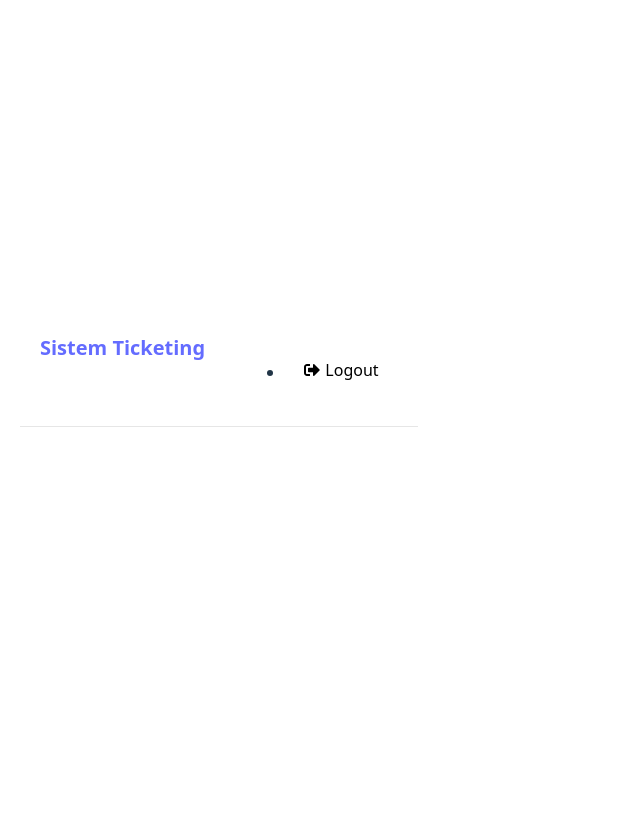
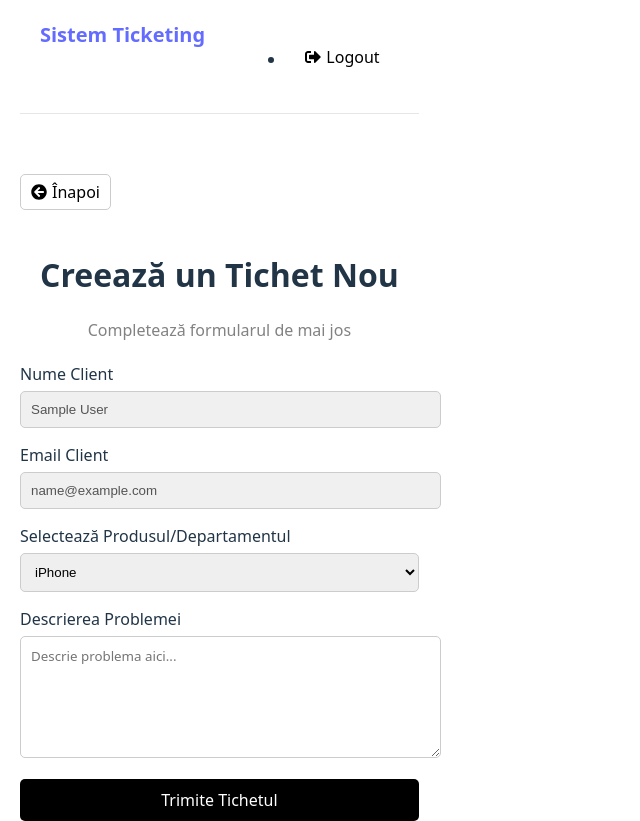
Before and after one commit to xLeo20/Aplicatie-licenta, a React app in the folder frontend/: page /new-ticket in a window 1280 px wide. Shown: the whole page, without its empty margins (0-640 px from the left). Before the commit the page ends 800 px from the top, so only its background shows below. Built offline with nearby package versions, Linux system fonts and the light colour scheme; sample sign-in values are in the browser's storage; the HTML template or start-up script is replaced by a standard one.

Commit message:
Continuare

```diff
--- a/frontend/src/App.jsx
+++ b/frontend/src/App.jsx
@@ -2,9 +2,11 @@
 import { ToastContainer } from 'react-toastify'
 import 'react-toastify/dist/ReactToastify.css'
 import Header from './components/Header'
+import PrivateRoute from './components/PrivateRoute' // <--- Import nou
 import Home from './pages/Home'
 import Login from './pages/Login'
 import Register from './pages/Register'
+import NewTicket from './pages/NewTicket' // <--- Import nou
 
 function App() {
   return (
@@ -16,6 +18,12 @@
             <Route path='/' element={<Home />} />
             <Route path='/login' element={<Login />} />
             <Route path='/register' element={<Register />} />
+
+            {/* Rute Protejate */}
+            <Route path='/new-ticket' element={<PrivateRoute />}>
+              <Route path='/new-ticket' element={<NewTicket />} />
+            </Route>
+
           </Routes>
         </div>
       </Router>
--- a/frontend/src/app/store.js
+++ b/frontend/src/app/store.js
@@ -1,8 +1,10 @@
 import { configureStore } from '@reduxjs/toolkit';
 import authReducer from '../features/auth/authSlice';
+import ticketReducer from '../features/tickets/ticketSlice'; // <--- Import nou
 
 export const store = configureStore({
   reducer: {
     auth: authReducer,
+    tickets: ticketReducer, // <--- Linie noua
   },
 });
--- /dev/null
+++ b/frontend/src/components/PrivateRoute.jsx
@@ -0,0 +1,14 @@
+import { Navigate, Outlet } from 'react-router-dom'
+import { useAuthStatus } from '../hooks/useAuthStatus'
+
+const PrivateRoute = () => {
+  const { loggedIn, checkingStatus } = useAuthStatus()
+
+  if (checkingStatus) {
+    return <h1 style={{textAlign: 'center', marginTop: '50px'}}>Se încarcă...</h1>
+  }
+
+  return loggedIn ? <Outlet /> : <Navigate to='/login' />
+}
+
+export default PrivateRoute
--- /dev/null
+++ b/frontend/src/features/tickets/ticketService.js
@@ -0,0 +1,36 @@
+import axios from 'axios'
+
+const API_URL = 'http://localhost:5000/api/tickets/'
+
+// Creare tichet nou
+const createTicket = async (ticketData, token) => {
+  const config = {
+    headers: {
+      Authorization: `Bearer ${token}`,
+    },
+  }
+
+  const response = await axios.post(API_URL, ticketData, config)
+
+  return response.data
+}
+
+// Obtine tichetele utilizatorului
+const getTickets = async (token) => {
+  const config = {
+    headers: {
+      Authorization: `Bearer ${token}`,
+    },
+  }
+
+  const response = await axios.get(API_URL, config)
+
+  return response.data
+}
+
+const ticketService = {
+  createTicket,
+  getTickets,
+}
+
+export default ticketService
--- /dev/null
+++ b/frontend/src/features/tickets/ticketSlice.js
@@ -0,0 +1,89 @@
+import { createSlice, createAsyncThunk } from '@reduxjs/toolkit'
+import ticketService from './ticketService'
+
+const initialState = {
+  tickets: [],
+  ticket: {},
+  isError: false,
+  isSuccess: false,
+  isLoading: false,
+  message: '',
+}
+
+// Creare tichet nou
+export const createTicket = createAsyncThunk(
+  'tickets/create',
+  async (ticketData, thunkAPI) => {
+    try {
+      // Luam token-ul din state-ul de auth
+      const token = thunkAPI.getState().auth.user.token
+      return await ticketService.createTicket(ticketData, token)
+    } catch (error) {
+      const message =
+        (error.response &&
+          error.response.data &&
+          error.response.data.message) ||
+        error.message ||
+        error.toString()
+      return thunkAPI.rejectWithValue(message)
+    }
+  }
+)
+
+// Obtine tichetele utilizatorului
+export const getTickets = createAsyncThunk(
+  'tickets/getAll',
+  async (_, thunkAPI) => {
+    try {
+      const token = thunkAPI.getState().auth.user.token
+      return await ticketService.getTickets(token)
+    } catch (error) {
+      const message =
+        (error.response &&
+          error.response.data &&
+          error.response.data.message) ||
+        error.message ||
+        error.toString()
+      return thunkAPI.rejectWithValue(message)
+    }
+  }
+)
+
+export const ticketSlice = createSlice({
+  name: 'ticket',
+  initialState,
+  reducers: {
+    reset: (state) => initialState,
+  },
+  extraReducers: (builder) => {
+    builder
+      .addCase(createTicket.pending, (state) => {
+        state.isLoading = true
+      })
+      .addCase(createTicket.fulfilled, (state) => {
+        state.isLoading = false
+        state.isSuccess = true
+      })
+      .addCase(createTicket.rejected, (state, action) => {
+        state.isLoading = false
+        state.isError = true
+        state.message = action.payload
+      })
+      .addCase(getTickets.pending, (state) => {
+        state.isLoading = true
+      })
+      .addCase(getTickets.fulfilled, (state, action) => {
+        state.isLoading = false
+        state.isSuccess = true
+        state.tickets = action.payload
+      })
+      .addCase(getTickets.rejected, (state, action) => {
+        state.isLoading = false
+        state.isError = true
+        state.message = action.payload
+      })
+  },
+})
+
+export const { reset } = ticketSlice.actions
+export default ticketSlice.reducer
--- /dev/null
+++ b/frontend/src/hooks/useAuthStatus.js
@@ -0,0 +1,20 @@
+import { useState, useEffect } from 'react'
+import { useSelector } from 'react-redux'
+
+export const useAuthStatus = () => {
+  const [loggedIn, setLoggedIn] = useState(false)
+  const [checkingStatus, setCheckingStatus] = useState(true)
+
+  const { user } = useSelector((state) => state.auth)
+
+  useEffect(() => {
+    if (user) {
+      setLoggedIn(true)
+    } else {
+      setLoggedIn(false)
+    }
+    setCheckingStatus(false)
+  }, [user])
+
+  return { loggedIn, checkingStatus }
+}
--- /dev/null
+++ b/frontend/src/pages/NewTicket.jsx
@@ -0,0 +1,111 @@
+import { useState, useEffect } from 'react'
+import { useSelector, useDispatch } from 'react-redux'
+import { useNavigate } from 'react-router-dom'
+import { toast } from 'react-toastify'
+import { createTicket, reset } from '../features/tickets/ticketSlice'
+import { FaArrowCircleLeft } from 'react-icons/fa'
+import { Link } from 'react-router-dom'
+
+function NewTicket() {
+  const { user } = useSelector((state) => state.auth)
+  const { isLoading, isError, isSuccess, message } = useSelector(
+    (state) => state.tickets
+  )
+
+  const [name] = useState(user.name)
+  const [email] = useState(user.email)
+  const [product, setProduct] = useState('iPhone')
+  const [description, setDescription] = useState('')
+
+  const dispatch = useDispatch()
+  const navigate = useNavigate()
+
+  useEffect(() => {
+    if (isError) {
+      toast.error(message)
+    }
+
+    if (isSuccess) {
+      dispatch(reset())
+      navigate('/tickets')
+    }
+
+    dispatch(reset())
+  }, [dispatch, isError, isSuccess, navigate, message])
+
+  const onSubmit = (e) => {
+    e.preventDefault()
+    dispatch(createTicket({ product, description }))
+  }
+
+  if (isLoading) {
+      return <h1 style={{textAlign: 'center', marginTop: '50px'}}>Se încarcă...</h1>
+  }
+
+  return (
+    <>
+      <Link to='/' className='btn btn-reverse' style={{ display: 'inline-flex', alignItems: 'center', gap: '5px', marginBottom: '20px', textDecoration: 'none', color: '#000', border: '1px solid #ccc', padding: '5px 10px', borderRadius: '5px' }}>
+         <FaArrowCircleLeft /> Înapoi
+      </Link>
+
+      <section className='heading' style={{ textAlign: 'center', marginBottom: '20px' }}>
+        <h1 style={{ fontSize: '2rem' }}>Creează un Tichet Nou</h1>
+        <p style={{ color: '#828282' }}>Completează formularul de mai jos</p>
+      </section>
+
+      <section className='form' style={{ width: '100%', maxWidth: '500px', margin: '0 auto' }}>
+        <div className='form-group' style={{ marginBottom: '15px' }}>
+          <label htmlFor='name' style={{ display: 'block', marginBottom: '5px' }}>Nume Client</label>
+          <input type='text' className='form-control' value={name} disabled style={{ width: '100%', padding: '10px', backgroundColor: '#f0f0f0', border: '1px solid #ccc', borderRadius: '5px' }} />
+        </div>
+
+        <div className='form-group' style={{ marginBottom: '15px' }}>
+          <label htmlFor='email' style={{ display: 'block', marginBottom: '5px' }}>Email Client</label>
+          <input type='text' className='form-control' value={email} disabled style={{ width: '100%', padding: '10px', backgroundColor: '#f0f0f0', border: '1px solid #ccc', borderRadius: '5px' }} />
+        </div>
+
+        <form onSubmit={onSubmit}>
+          <div className='form-group' style={{ marginBottom: '15px' }}>
+            <label htmlFor='product' style={{ display: 'block', marginBottom: '5px' }}>Selectează Produsul/Departamentul</label>
+            <select
+              name='product'
+              id='product'
+              value={product}
+              onChange={(e) => setProduct(e.target.value)}
+              style={{ width: '100%', padding: '10px', border: '1px solid #ccc', borderRadius: '5px' }}
+            >
+              <option value='iPhone'>iPhone</option>
+              <option value='Macbook'>Macbook</option>
+              <option value='iMac'>iMac</option>
+              <option value='iPad'>iPad</option>
+              <option value='IT'>IT</option>
+              <option value='HR'>HR</option>
+              <option value='Financiar'>Financiar</option>
+            </select>
+          </div>
+
+          <div className='form-group' style={{ marginBottom: '15px' }}>
+            <label htmlFor='description' style={{ display: 'block', marginBottom: '5px' }}>Descrierea Problemei</label>
+            <textarea
+              name='description'
+              id='description'
+              className='form-control'
+              placeholder='Descrie problema aici...'
+              value={description}
+              onChange={(e) => setDescription(e.target.value)}
+              style={{ width: '100%', padding: '10px', border: '1px solid #ccc', borderRadius: '5px', minHeight: '100px', fontFamily: 'inherit' }}
+            ></textarea>
+          </div>
+
+          <div className='form-group'>
+            <button className='btn btn-block' style={{ width: '100%', padding: '10px', background: '#000', color: '#fff', border: 'none', borderRadius: '5px', fontSize: '16px', cursor: 'pointer' }}>
+              Trimite Tichetul
+            </button>
+          </div>
+        </form>
+      </section>
+    </>
+  )
+}
+
+export default NewTicket
```
